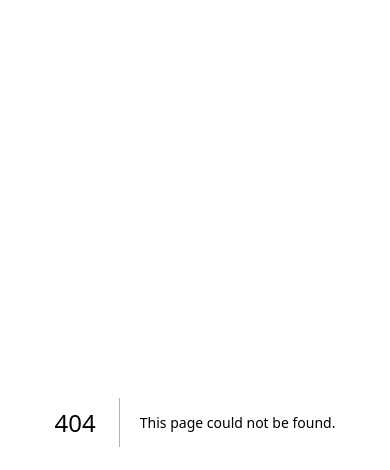
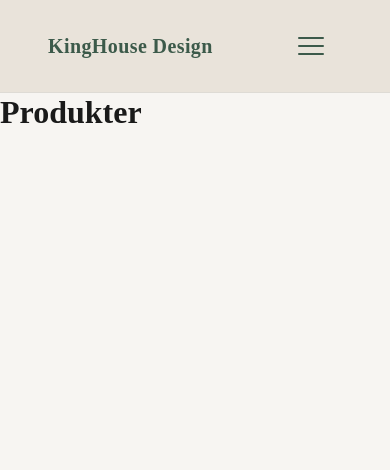
Before and after one commit to KingaSzayer-Iths/kinghouse-nextjs, a Next.js app: page /products in a window 390 px wide. Before the commit this address had no page. Shown: the top 470 px of the page. Built offline with nearby package versions, Linux system fonts and the light colour scheme.

Commit message:
add responsive header and navigation

```diff
--- a/src/app/globals.css
+++ b/src/app/globals.css
@@ -6,14 +6,15 @@
   /* Fonts */
   --font-primary: var(--font-geist), Arial, Helvetica, sans-serif;
 
-  /* Brand Colors */
-  --color-background: #f7f5f0;
-  --color-surface: #ffffff;
-  --color-text: #242424;
-  --color-text-muted: #66625d;
-  --color-primary: #34483b;
-  --color-primary-dark: #26362c;
-  --color-accent: #b7a58c;
+/* Brand Colors */
+--color-background: #f7f5f2;
+--color-surface: #ffffff;
+--color-beige-light: #e9e3da;
+--color-beige: #d6cec2;
+--color-taupe: #b7a99a;
+--color-text: #1a1a1a;
+--color-primary: #3c5a4a;
+--color-primary-dark: #2f473a;
 
   /* Utility Colors */
   --color-border: #dedbd5;
--- a/src/app/layout.tsx
+++ b/src/app/layout.tsx
@@ -1,6 +1,7 @@
 import type { Metadata } from "next";
 import { Geist } from "next/font/google";
 import "./globals.css";
+import Header from "@/components/Header/Header";
 
 const geist = Geist({
   variable: "--font-geist",
@@ -24,7 +25,7 @@ export default function RootLayout({
         <a href="#main-content" className="skip-link">
           Hoppa till huvudinnehåll
         </a>
-
+        <Header />
         {children}
       </body>
     </html>
--- /dev/null
+++ b/src/app/products/page.tsx
@@ -0,0 +1,8 @@
+export default function ProductsPage() {
+  return (
+    <main id="main-content">
+      {/* Tillfälligt innehåll tills produktsidan byggs */}
+      <h1>Produkter</h1>
+    </main>
+  );
+}
--- /dev/null
+++ b/src/components/Header/Header.module.css
@@ -0,0 +1,150 @@
+/* HEADER */
+.header {
+    display: flex;
+    align-items: center;
+    justify-content: space-between;
+    padding-block: var(--space-md);
+    padding-inline: var(--space-xl);
+    background-color: var(--color-beige-light);
+    border-bottom: 1px solid var(--color-border);
+    /* border-bottom: 1px solid var(--color-taupe); */
+}
+
+/* Logo */
+.logo {
+    font-size: 1.25rem;
+    font-weight: 700;
+    letter-spacing: 0.02em;
+    color: var(--color-primary);
+}
+
+/* Desktop-navigation */
+.nav {
+    display: flex;
+    align-items: center;
+    gap: var(--space-lg);
+}
+
+/* Navigationslänkar */
+.nav a {
+    position: relative;
+    color: var(--color-text);
+    font-size: 0.95rem;
+    font-weight: 500;
+    transition: color 0.3s ease;
+}
+
+/* Animerad linje vid hover */
+.nav a::after {
+    content: "";
+    position: absolute;
+    inset-inline-start: 0;
+    inset-block-end: -0.01rem;
+    /* Position the underline below the text */
+    inline-size: 0;
+    block-size: 1px;
+    /* Tjocklek på understrykningen */
+    background-color: var(--color-primary);
+    transition: inline-size 0.3s ease;
+}
+
+.nav a:hover {
+    color: var(--color-primary);
+}
+
+.nav a:hover::after {
+    inline-size: 100%;
+}
+
+/* MOBIL HAMBURGERMENY */
+.menuButton {
+  display: none;
+  flex-direction: column;
+  justify-content: center;
+  gap: 0.35rem;
+  inline-size: 2.75rem; /* Bredd på menyknappen */
+  block-size: 2.75rem; /* Höjd på menyknappen */
+  padding: 0;
+  background: transparent;
+  border: 0;
+}
+
+/* Hamburgermenyns linjer */
+.menuButton span {
+  display: block;
+  inline-size: 1.6rem; /* Bredd på linjer */
+  block-size: 2px; /* Höjd på linjer */
+  background-color: var(--color-primary);
+  /* background-color: red; */
+  border-radius: 999px;
+  transition:
+    transform 0.3s ease,
+    opacity 0.3s ease;
+}
+
+/* ANIMERING AV MOBILMENY */
+/* Första linjen roteras nedåt när menyn öppnas */
+.menuOpen span:nth-child(1) {
+  transform: translateY(0.45rem) rotate(45deg);
+  /* transform: translateY(0.36875rem) rotate(45deg); */
+
+}
+
+/* Mittenlinjen tonas bort när menyn öppnas */
+.menuOpen span:nth-child(2) {
+  opacity: 0;
+}
+
+/* Tredje linjen roteras uppåt när menyn öppnas */
+.menuOpen span:nth-child(3) {
+    transform: translateY(-0.50rem) rotate(-45deg);
+  /* transform: translateY(-0.45rem) rotate(-45deg); */
+  /* transform: translateY(-0.36875rem) rotate(-45deg); */
+}
+
+
+
+
+
+
+/* RESPONSIV DESIGN - MOBIL (breakpoint 768 px) */
+@media (max-width: 47.99rem) {
+
+
+    /* Låt headern radbryta så att mobilmenyn kan ligga på en egen rad */
+  .header {
+    flex-wrap: wrap;
+  }
+
+    /* Dölj mobilnavigationen när menyn är stängd */
+  .nav {
+    display: flex;
+    flex-direction: column;
+    align-items: flex-start;
+    gap: var(--space-md);
+    inline-size: 100%;
+    max-block-size: 0;
+    overflow: hidden;
+    opacity: 0;
+    visibility: hidden;
+    transition:
+        max-block-size 0.4s ease,
+        padding-block 0.4s ease,
+        opacity 0.3s ease;
+    }
+
+
+    /* Visa mobilnavigationen när menyn är öppen */
+  .navOpen {
+    max-block-size: 20rem;
+    padding-block: var(--space-md);
+    padding-inline: 0;
+    opacity: 1;
+    visibility: visible;
+    }
+
+  /* Visa menyknappen på mindre skärmar */
+  .menuButton {
+    display: flex;
+  }
+}
--- /dev/null
+++ b/src/components/Header/Header.tsx
@@ -0,0 +1,64 @@
+"use client";
+
+import { useState } from "react";
+import Link from "next/link";
+import styles from "./Header.module.css";
+
+export default function Header() {
+    // Håller reda på om mobilmenyn är öppen eller stängd
+    const [isMenuOpen, setIsMenuOpen] = useState(false);
+
+      // Stänger mobilmenyn efter att användaren har valt en navigationslänk
+    const closeMenu = () => {
+        setIsMenuOpen(false);
+    };
+
+    return (
+        <header className={styles.header}>
+        {/* Logotyp som leder tillbaka till startsidan. stänger också mobilmenyn */}
+        <Link href="/" className={styles.logo} onClick={closeMenu}>
+            KingHouse Design
+        </Link>
+
+            {/* Knapp för att öppna och stänga mobilmenyn */}
+            <button
+            /* .menuOpen i CSS för att rotera linjerna till ett X */
+                className={`${styles.menuButton} ${isMenuOpen ? styles.menuOpen : ""}`} /* Lägg till en klass om menyn är öppen */
+                type="button"
+                aria-label={isMenuOpen ? "Stäng meny" : "Öppna meny"} /* Aria-label ändras beroende på om menyn är öppen eller stängd */
+                aria-expanded={isMenuOpen} /* Aria-expanded indikerar om menyn är öppen eller stängd */
+                aria-controls="main-navigation" /* aria-controls och id kopplar ihop knappen med navigationen för hjälpmedel */
+                onClick={() => setIsMenuOpen(!isMenuOpen)} /* Toggle onClick växlar mellan true och false */
+                // onClick={() => setIsMenuOpen((prev) => !prev)}   React-sätt att toggla state
+            >
+
+                {/* Dekorativa linjer som animeras från hamburgare till ett X */}
+                <span aria-hidden="true"></span>
+                <span aria-hidden="true"></span>
+                <span aria-hidden="true"></span>
+            </button>
+
+            <nav
+                id="main-navigation"
+                className={`${styles.nav} ${isMenuOpen ? styles.navOpen : ""}`} /* Hamburgaren klickas och isMenuOpen true får navigationen även .navOpen*/
+                aria-label="Huvudnavigation"
+            >
+                <Link href="/" onClick={closeMenu}>
+                    Hem
+                </Link>
+                <Link href="/products" onClick={closeMenu}>
+                    Produkter
+                </Link>
+                <Link href="/favorites" onClick={closeMenu}>
+                    Favoriter
+                </Link>
+                <Link href="/about" onClick={closeMenu}>
+                    Om oss
+                </Link>
+                <Link href="/contact" onClick={closeMenu}>
+                    Kontakt
+                </Link>
+            </nav>
+        </header>
+    );
+}
```
